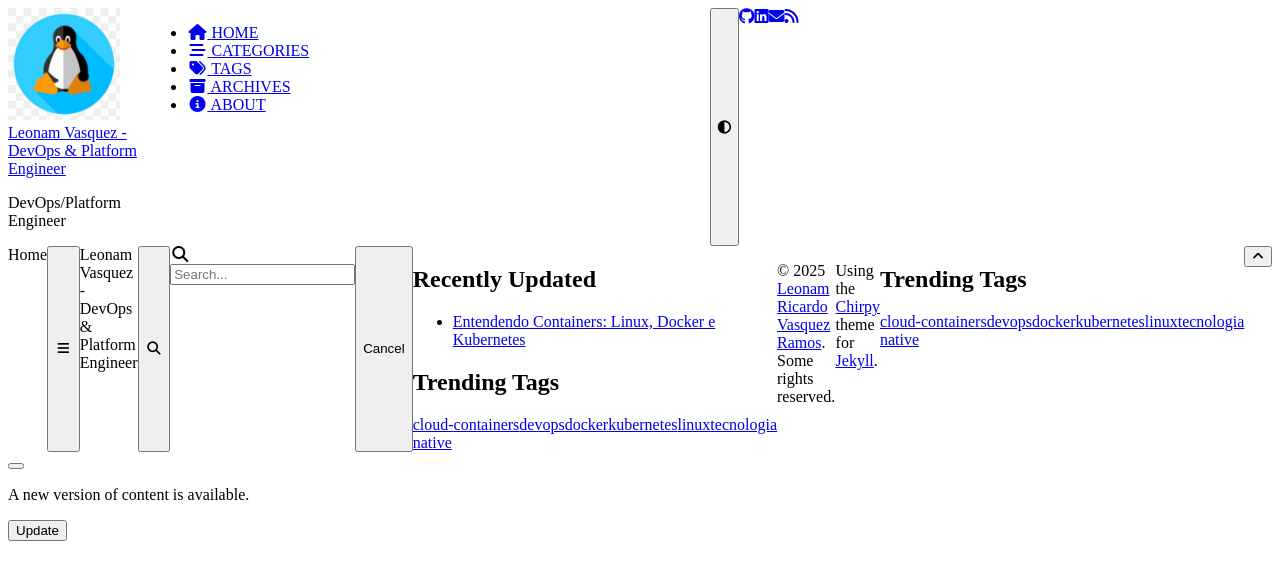
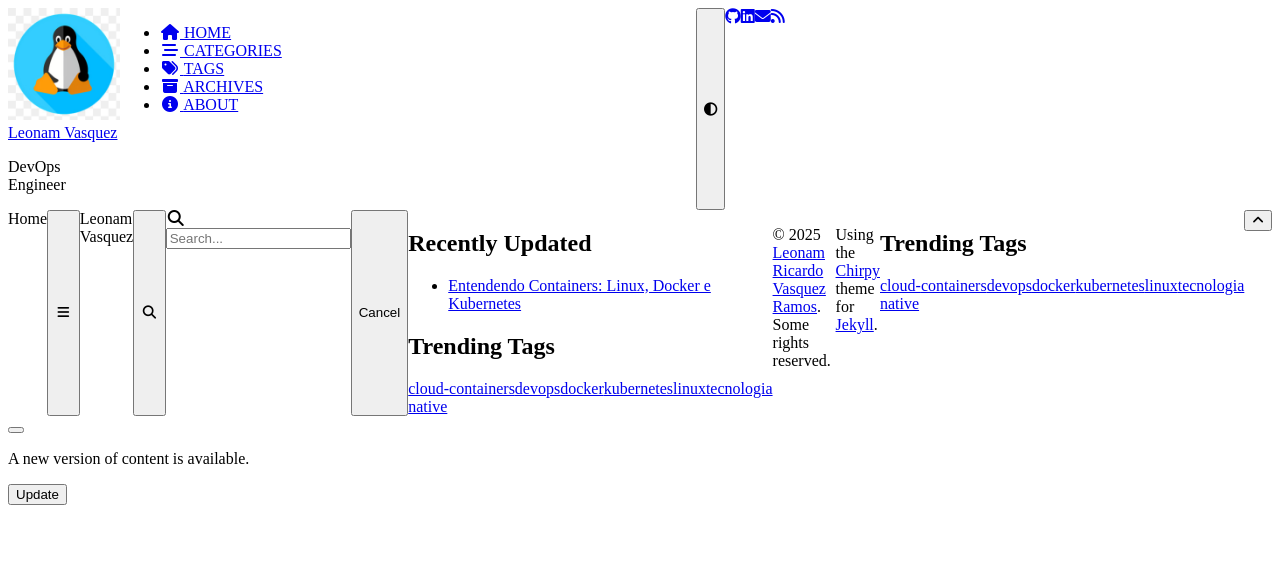
Before and after one commit to leonamvasquez/blog, a Jekyll site: the page built from index.html, in a window 1280 px wide. Shown: the top 580 px of the page. Built offline with Jekyll 4.4.1, drawn with Linux system fonts in a browser that asks for light colours; cached includes are drawn as plain includes.

Commit message:
fix: altera nome blog

```diff
--- a/_config.yml
+++ b/_config.yml
@@ -14,11 +14,11 @@ timezone: America/Sao_Paulo
 # jekyll-seo-tag settings › https://github.com/jekyll/jekyll-seo-tag/blob/master/docs/usage.md
 # ↓ --------------------------
 
-title: Leonam Vasquez - DevOps & Platform Engineer # the main title
+title: Leonam Vasquez # the main title
 
-tagline: DevOps/Platform Engineer # it will display as the subtitle
+tagline: DevOps Engineer # it will display as the subtitle
 
-description: Leonam Vasquez - DevOps Engineer especialista em Platform Engineering, SRE, Cloud Computing (AWS, Azure, GCP), Kubernetes e Infrastructure as Code. Blog técnico sobre tecnologia.
+description: Leonam Vasquez - DevOps Engineer, SRE, Cloud Computing (AWS, Azure, GCP), Kubernetes e Infrastructure as Code. Blog técnico sobre tecnologia.
 
 # Fill in the protocol & hostname for your site.
 # E.g. 'https://username.github.io', note that it does not end with a '/'.
```
